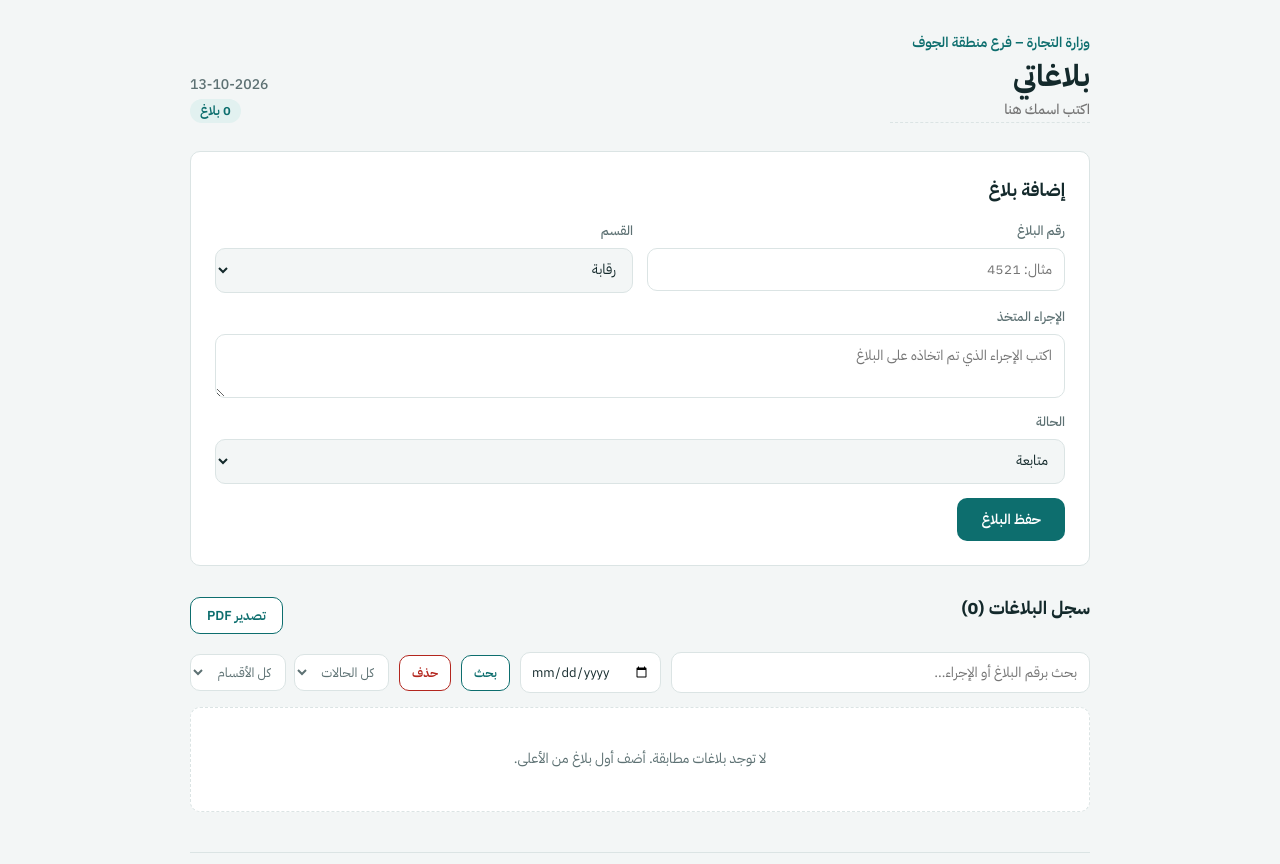
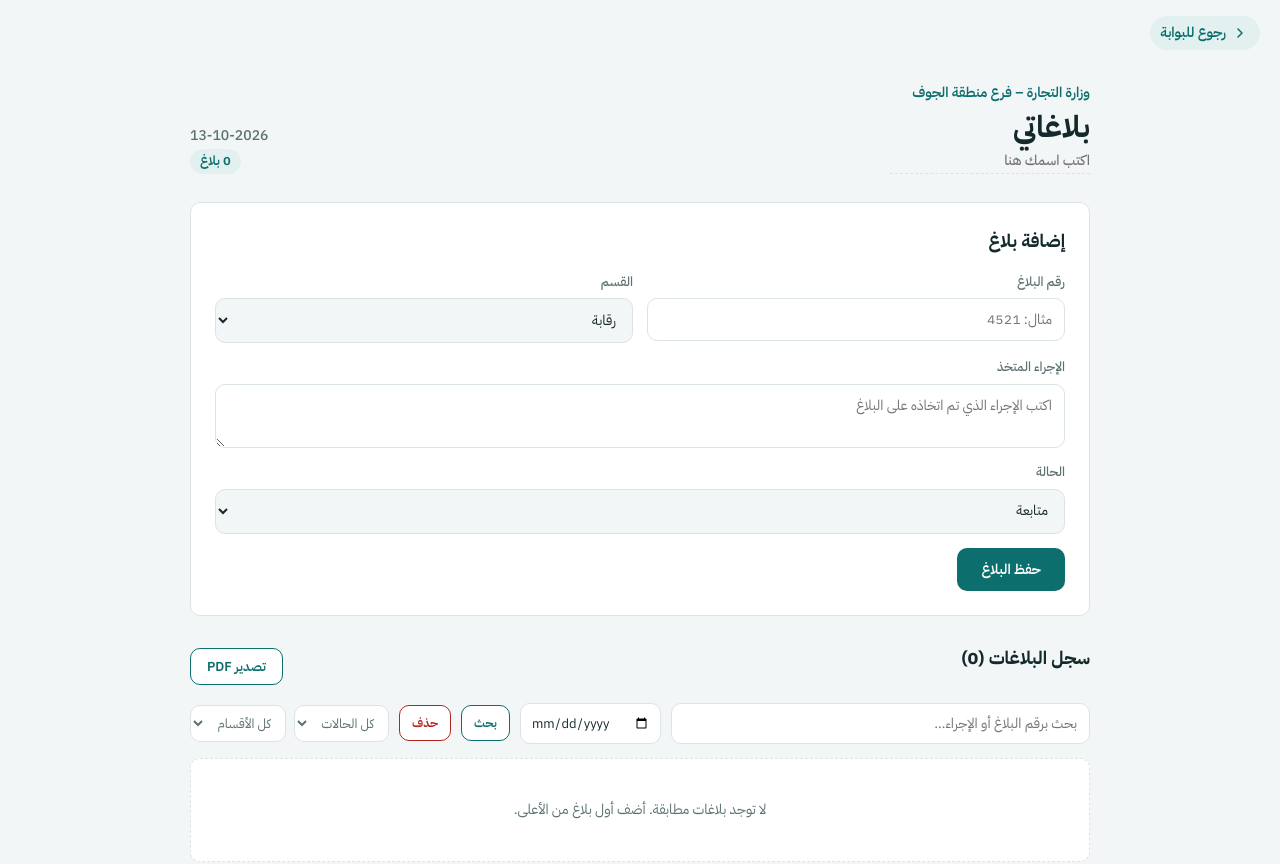
Before and after one commit to smetkjnoone-ctrl/balaghati, a React (Create React App) app: page / in a window 1280 px wide. Shown: the top 864 px of the page. Built offline with nearby package versions, Linux system fonts and the light colour scheme.

Commit message:
Add files via upload

```diff
--- a/src/App.js
+++ b/src/App.js
@@ -190,6 +190,10 @@ export default function App() {
       </div>
 
       <div className="app-root">
+      <a href="/portal.html" style={styles.backLink}>
+        <svg viewBox="0 0 24 24" width="16" height="16" fill="none" stroke="currentColor" strokeWidth="2.2" strokeLinecap="round" strokeLinejoin="round" aria-hidden="true"><path d="M9 6l6 6-6 6" /></svg>
+        رجوع للبوابة
+      </a>
       <header style={styles.header}>
         <div>
           <div style={styles.headerEyebrow}>وزارة التجارة – فرع منطقة الجوف</div>
@@ -472,6 +476,7 @@ const styles = {
     flexWrap: "wrap",
     gap: 12,
   },
+  backLink: { display: "inline-flex", alignItems: "center", gap: 6, fontSize: 14, fontWeight: 600, color: "var(--accent)", background: "var(--accent-soft)", textDecoration: "none", padding: "6px 12px 6px 10px", borderRadius: 999, margin: "16px 20px 0" },
   headerEyebrow: { color: colors.navy, fontSize: 14, fontWeight: 600, marginBottom: 2 },
   headerName: { color: colors.text, fontSize: 30, fontWeight: 700, lineHeight: 1.3 },
   muraqibNameInput: {
```
